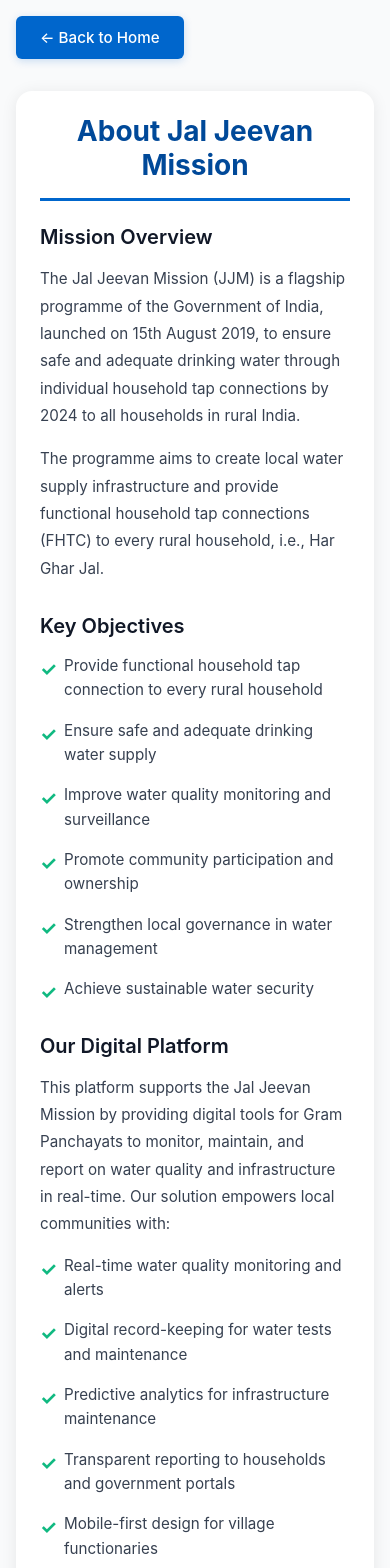
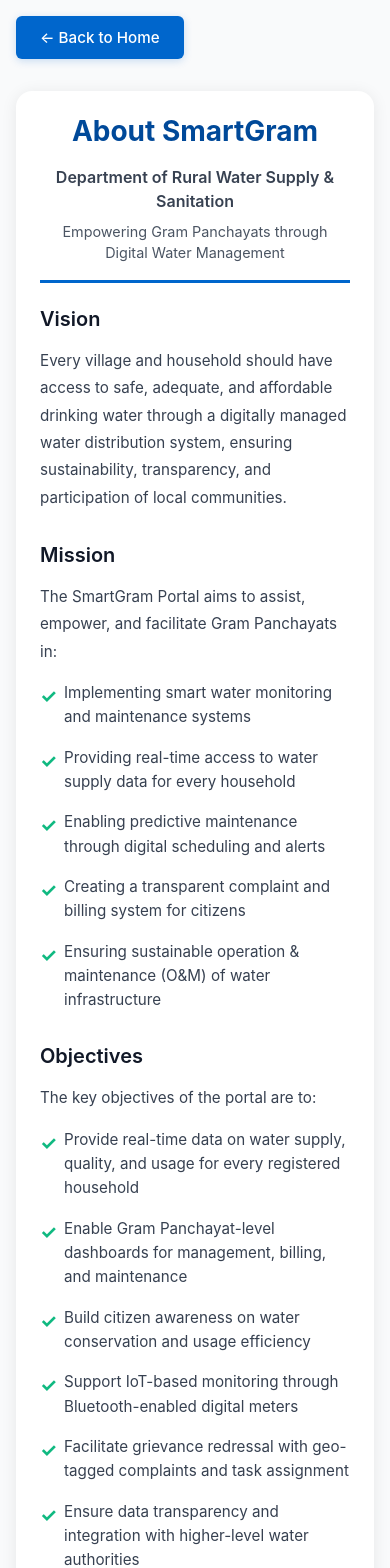
Before and after one commit to sushanthkulal/pipeline, a React (Vite) app: page /about_us in a window 390 px wide. Shown: the top 1568 px of the page. Built offline with nearby package versions, Linux system fonts and the light colour scheme.

Commit message:
Updated index.html

```diff
--- a/index.html
+++ b/index.html
@@ -4,7 +4,7 @@
     <meta charset="UTF-8" />
     <link rel="icon" type="image/svg+xml" href="/water-drop.svg" />
     <meta name="viewport" content="width=device-width, initial-scale=1.0" />
-    <title>Har Ghar Jal - Village Water Dashboard</title>
+    <title>SmartGram - Village Water Dashboard</title>
   </head>
   <body>
     <div id="root"></div>
--- a/src/components/AboutPreview.tsx
+++ b/src/components/AboutPreview.tsx
@@ -19,15 +19,15 @@
         <h2 className="about-preview-title">{title}</h2>
         <div className="about-preview-content">
           <p className="about-preview-text">
-            The Jal Jeevan Mission (JJM) is a flagship programme of the Government of India,
-            launched to ensure safe and adequate drinking water through individual household
-            tap connections by 2024 to all households in rural India. The programme aims to
-            create local water supply infrastructure and provide functional household tap
-            connections to every rural household.
+            SmartGram is an initiative by the Department of Rural Water Supply & Sanitation,
+            empowering Gram Panchayats through Digital Water Management. Every village and
+            household should have access to safe, adequate, and affordable drinking water
+            through a digitally managed water distribution system.
           </p>
           <p className="about-preview-text">
-            Our platform supports this mission by providing digital tools for Gram Panchayats
-            to monitor, maintain, and report on water quality and infrastructure in real-time.
+            Our platform provides digital tools for implementing smart water monitoring,
+            real-time data access, predictive maintenance, and transparent complaint and
+            billing systems for citizens.
           </p>
         </div>
         <button
--- a/src/data/landingData.json
+++ b/src/data/landingData.json
@@ -1,14 +1,14 @@
 {
   "page": "landing",
-  "title": "Har Ghar Jal — Village Water Dashboard",
+  "title": "SmartGram — Village Water Dashboard",
   "components": [
     {
       "type": "header",
       "id": "hdr_main",
       "props": {
         "brand": {
-          "title": "Har Ghar Jal",
-          "subtitle": "Digital help for drinking water - Gram Panchayat"
+          "title": "SmartGram",
+          "subtitle": "Digital Water Management - Gram Panchayat"
         },
         "navButtons": [
           {"id": "btn_user_login", "label": "Login as User"},
@@ -95,7 +95,7 @@
           {"icon":"search","title":"Leak Detection & Reporting","desc":"Functionaries can capture photos with GPS."},
           {"icon":"clock","title":"Predictive Maintenance","desc":"AI detects pump inefficiency and pressure loss."},
           {"icon":"file-text","title":"Digital Test Records","desc":"FTK readings converted to digital data automatically."},
-          {"icon":"sync","title":"Sync with JJM Portal","desc":"Verified reports upload seamlessly to government portal."}
+          {"icon":"sync","title":"Sync with Government Portal","desc":"Verified reports upload seamlessly to government portal."}
         ]
       }
     },
@@ -108,7 +108,7 @@
           {"step":1,"title":"Village checks","desc":"Village functionaries perform checks via mobile app."},
           {"step":2,"title":"Sync data","desc":"Data synced to Gram Panchayat dashboard."},
           {"step":3,"title":"AI analysis","desc":"AI analyzes patterns, predicts risks, and alerts users."},
-          {"step":4,"title":"Report","desc":"Verified data can be uploaded to JJM portal seamlessly."}
+          {"step":4,"title":"Report","desc":"Verified data can be uploaded to government portal seamlessly."}
         ]
       }
     },
@@ -143,7 +143,7 @@
       "type": "about_preview",
       "id": "about_preview",
       "props": {
-        "title":"About Jal Jeevan Mission (reference)",
+        "title":"About SmartGram",
         "source":"https://mmkbrallsqytamdumyhz.supabase.co",
         "cta":{"label":"Read full About","navigate":"about_us"}
       }
@@ -153,11 +153,11 @@
       "id": "footer_main",
       "props": {
         "contacts":[
-          {"role":"Mission Director Office","name":"National Jal Jeevan Mission (NJJM)","phone":"011-24362705","email":"njjm-ddws@example.gov"},
+          {"role":"Support Office","name":"Department of Rural Water Supply & Sanitation","phone":"011-24362705","email":"support@smartgram.gov"},
           {"role":"Support","phone":"+91-XXXXXXXXXX"}
         ],
-        "links":[{"label":"JJM Portal","href":"https://jaljeevanmission.gov.in/"}],
-        "copyright":"© Har Ghar Jal — Built for Gram Panchayats"
+        "links":[{"label":"Government Portal","href":"#"}],
+        "copyright":"© SmartGram — Built for Gram Panchayats"
       }
     }
   ]
--- a/src/pages/AboutUs.css
+++ b/src/pages/AboutUs.css
@@ -39,10 +39,25 @@
   font-size: 2.5rem;
   font-weight: 700;
   color: var(--primary-dark);
+  margin-bottom: calc(var(--spacing) * 2);
+  text-align: center;
+}
+
+.about-subtitle {
+  font-size: 1.25rem;
+  font-weight: 600;
+  color: var(--neutral-700);
+  margin-bottom: calc(var(--spacing) * 1);
+  text-align: center;
+}
+
+.about-tagline {
+  font-size: 1rem;
+  color: var(--neutral-600);
   margin-bottom: calc(var(--spacing) * 5);
   text-align: center;
+  padding-bottom: calc(var(--spacing) * 3);
   border-bottom: 3px solid var(--primary);
-  padding-bottom: calc(var(--spacing) * 3);
 }
 
 .about-section {
@@ -133,6 +148,15 @@
 
   .about-title {
     font-size: 1.75rem;
+    margin-bottom: calc(var(--spacing) * 2);
+  }
+
+  .about-subtitle {
+    font-size: 1rem;
+  }
+
+  .about-tagline {
+    font-size: 0.9rem;
     margin-bottom: calc(var(--spacing) * 3);
     padding-bottom: calc(var(--spacing) * 2);
   }
--- a/src/pages/AboutUs.tsx
+++ b/src/pages/AboutUs.tsx
@@ -12,57 +12,50 @@
         </button>
 
         <div className="about-content">
-          <h1 className="about-title">About Jal Jeevan Mission</h1>
+          <h1 className="about-title">About SmartGram</h1>
+          <p className="about-subtitle">Department of Rural Water Supply & Sanitation</p>
+          <p className="about-tagline">Empowering Gram Panchayats through Digital Water Management</p>
 
-          <section className="about-section">
-            <h2>Mission Overview</h2>
+          <section className="about-section vision-section">
+            <h2>Vision</h2>
             <p>
-              The Jal Jeevan Mission (JJM) is a flagship programme of the Government of India,
-              launched on 15th August 2019, to ensure safe and adequate drinking water through
-              individual household tap connections by 2024 to all households in rural India.
-            </p>
-            <p>
-              The programme aims to create local water supply infrastructure and provide functional
-              household tap connections (FHTC) to every rural household, i.e., Har Ghar Jal.
+              Every village and household should have access to safe, adequate, and affordable
+              drinking water through a digitally managed water distribution system, ensuring
+              sustainability, transparency, and participation of local communities.
             </p>
           </section>
 
-          <section className="about-section">
-            <h2>Key Objectives</h2>
+          <section className="about-section mission-section">
+            <h2>Mission</h2>
+            <p>The SmartGram Portal aims to assist, empower, and facilitate Gram Panchayats in:</p>
             <ul className="about-list">
-              <li>Provide functional household tap connection to every rural household</li>
-              <li>Ensure safe and adequate drinking water supply</li>
-              <li>Improve water quality monitoring and surveillance</li>
-              <li>Promote community participation and ownership</li>
-              <li>Strengthen local governance in water management</li>
-              <li>Achieve sustainable water security</li>
+              <li>Implementing smart water monitoring and maintenance systems</li>
+              <li>Providing real-time access to water supply data for every household</li>
+              <li>Enabling predictive maintenance through digital scheduling and alerts</li>
+              <li>Creating a transparent complaint and billing system for citizens</li>
+              <li>Ensuring sustainable operation & maintenance (O&M) of water infrastructure</li>
             </ul>
           </section>
 
-          <section className="about-section">
-            <h2>Our Digital Platform</h2>
-            <p>
-              This platform supports the Jal Jeevan Mission by providing digital tools for Gram
-              Panchayats to monitor, maintain, and report on water quality and infrastructure in
-              real-time. Our solution empowers local communities with:
-            </p>
+          <section className="about-section objectives-section">
+            <h2>Objectives</h2>
+            <p>The key objectives of the portal are to:</p>
             <ul className="about-list">
-              <li>Real-time water quality monitoring and alerts</li>
-              <li>Digital record-keeping for water tests and maintenance</li>
-              <li>Predictive analytics for infrastructure maintenance</li>
-              <li>Transparent reporting to households and government portals</li>
-              <li>Mobile-first design for village functionaries</li>
-              <li>Offline capability for areas with limited connectivity</li>
+              <li>Provide real-time data on water supply, quality, and usage for every registered household</li>
+              <li>Enable Gram Panchayat-level dashboards for management, billing, and maintenance</li>
+              <li>Build citizen awareness on water conservation and usage efficiency</li>
+              <li>Support IoT-based monitoring through Bluetooth-enabled digital meters</li>
+              <li>Facilitate grievance redressal with geo-tagged complaints and task assignment</li>
+              <li>Ensure data transparency and integration with higher-level water authorities</li>
             </ul>
           </section>
 
-          <section className="about-section">
-            <h2>Vision</h2>
+          <section className="about-section commitment-section">
+            <h2>Our Commitment</h2>
             <p>
-              We envision a future where every village in India has access to safe drinking water,
-              monitored and managed efficiently by local communities using modern digital tools. By
-              combining government initiatives with technology, we aim to make water security a
-              reality for all.
+              We are dedicated to making every Gram Panchayat digitally self-reliant in water
+              governance — strengthening community participation, improving transparency, and
+              ensuring safe water delivery for every household.
             </p>
           </section>
 
--- a/src/pages/UserDashboard.tsx
+++ b/src/pages/UserDashboard.tsx
@@ -17,7 +17,7 @@
 
       <div className="dashboard-container">
         <div className="welcome-card">
-          <h2>Welcome to Jal Jeevan Mission Portal</h2>
+          <h2>Welcome to SmartGram Portal</h2>
           <p>Your dashboard is being prepared. Check back soon for water usage data, billing information, and quality reports.</p>
         </div>
 
--- a/src/pages/UserLogin.tsx
+++ b/src/pages/UserLogin.tsx
@@ -130,7 +130,7 @@
             </div>
           </div>
           <h1 className="page-title">User Login</h1>
-          <h2 className="portal-name">Jal Jeevan Mission Portal</h2>
+          <h2 className="portal-name">SmartGram Portal</h2>
           <p className="portal-subtitle">Connecting Every Household with Safe Drinking Water</p>
         </div>
 
```
